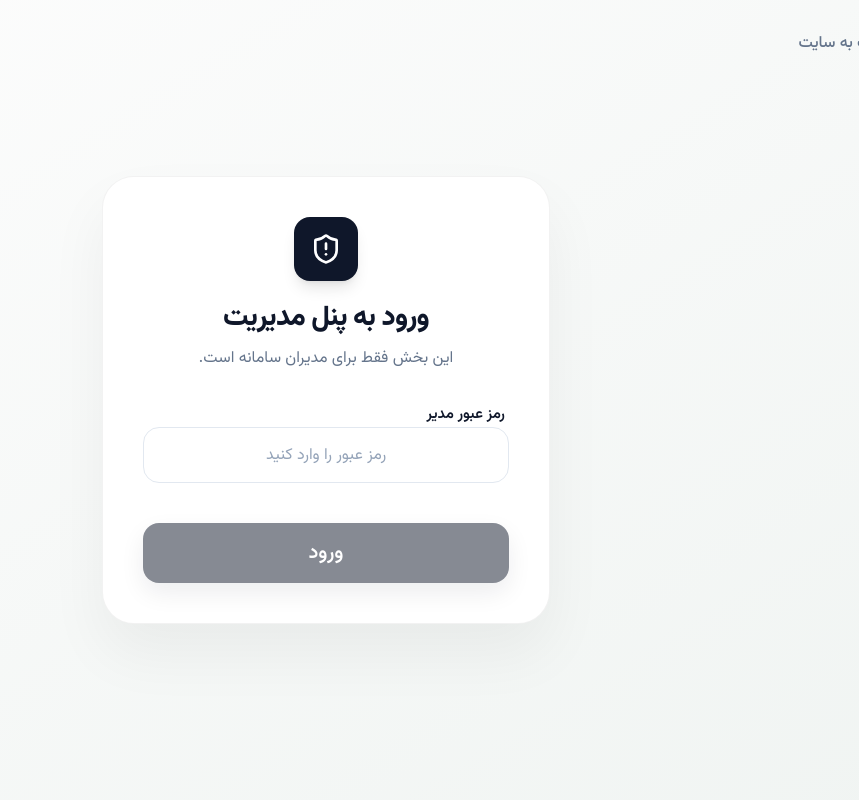
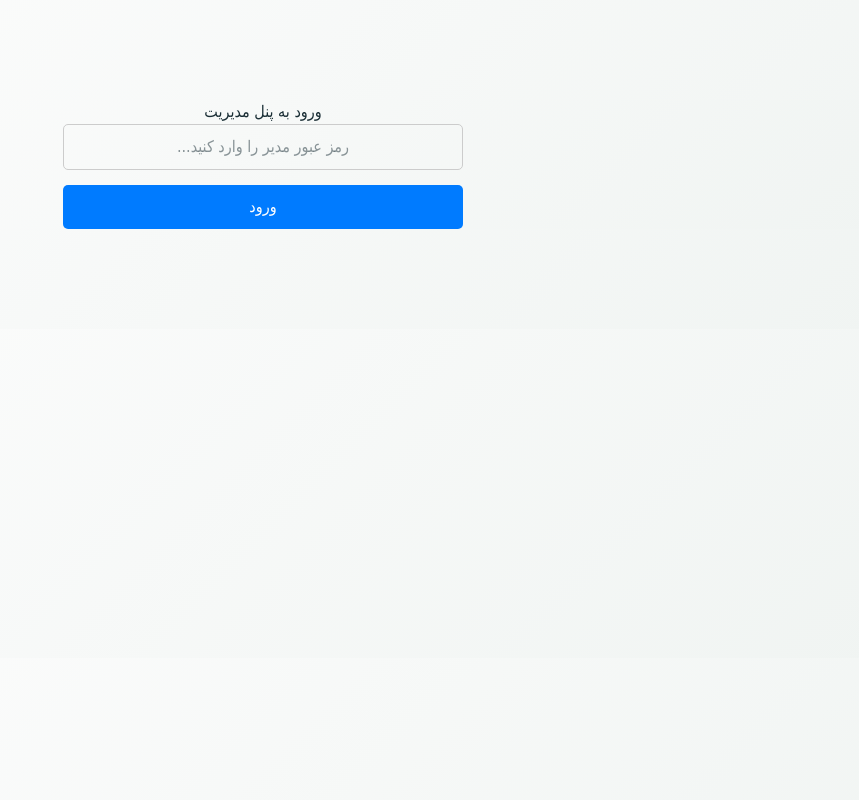
Before and after one commit to amirazizi012/test_website, a React (Vite) app: page /admin/login in a window 1280 px wide. Shown: the whole page, without its empty margins (421-1280 px from the left). Built offline with nearby package versions, Linux system fonts and the light colour scheme.

Commit message:
وایی

```diff
--- a/src/pages/AdminLogin.tsx
+++ b/src/pages/AdminLogin.tsx
@@ -1,86 +1,99 @@
-import { useState } from "react";
-import { Link, useNavigate } from "react-router-dom";
-import { motion } from "motion/react";
-import { ShieldAlert, ArrowRight, Loader2 } from "lucide-react";
-import { Input } from "../components/ui/Input";
-import { Button } from "../components/ui/Button";
-import { saveAdminSession } from "../lib/adminAuth";
+import React, { useState } from "react";
+import { useNavigate } from "react-router-dom";
 
 export default function AdminLogin() {
+  const [password, setPassword] = useState("");
+  const [error, setError] = useState("");
+  const [loading, setLoading] = useState(false);
   const navigate = useNavigate();
-  const [password, setPassword] = useState("");
-  const [isLoading, setIsLoading] = useState(false);
-  const [error, setError] = useState("");
 
   const handleLogin = async (e: React.FormEvent) => {
     e.preventDefault();
+    if (!password) {
+      setError("لطفاً رمز عبور را وارد کنید.");
+      return;
+    }
+
     setError("");
-    setIsLoading(true);
+    setLoading(true);
+
     try {
-      const res = await fetch("/api/admin/login", {
+      // ارسال درخواست به روت جدیدی که در سرور ساختیم
+      const response = await fetch("/api/admin/login", {
         method: "POST",
-        headers: { "Content-Type": "application/json" },
+        headers: {
+          "Content-Type": "application/json",
+        },
         body: JSON.stringify({ password }),
       });
-      const data = await res.json();
-      if (!res.ok) {
-        setError(data.error || "ورود ناموفق بود.");
+
+      const data = await response.json();
+
+      if (!response.ok) {
+        setError(data.error || "رمز عبور اشتباه است یا مشکلی پیش آمده.");
+        setLoading(false);
         return;
       }
-      saveAdminSession(data.token, data.isDefault);
-      navigate("/admin/dashboard");
-    } catch {
-      setError("ارتباط با سرور برقرار نشد.");
-    } finally {
-      setIsLoading(false);
+
+      // ۱. ذخیره توکن ادمین در مرورگر
+      localStorage.setItem("token", data.token);
+
+      // ۲. ساخت یک کاربر مجازی در فرانت‌اند تا بقیه کامپوننت‌ها بفهمند ادمین لاگین کرده
+      const adminUser = {
+        id: "fixed-admin",
+        role: "Admin",
+        fullName: "مدیر سامانه",
+      };
+      localStorage.setItem("user", JSON.stringify(adminUser));
+
+      // ۳. انتقال مستقیم به داشبورد مدیریت
+      // نکته: اگر مسیر داشبورد شما چیز دیگری است (مثلا /admin/dashboard) آن را اینجا تغییر دهید
+      navigate("/admin");
+
+      // اگر فرانت‌اند شما از Context خاصی برای لاگین استفاده می‌کند،
+      // رفرش کردن صفحه باعث می‌شود Context اطلاعات جدید را از LocalStorage بخواند
+      window.location.reload();
+
+    } catch (err) {
+      setError("خطا در ارتباط با سرور. لطفاً اتصال اینترنت را بررسی کنید.");
+      setLoading(false);
     }
   };
 
   return (
-    <div className="min-h-screen bg-gradient-to-br from-[#fdfdfd] to-[#f0f4f2] flex flex-col items-center justify-center relative px-4 text-[#1A2E35] font-sans">
-      <Link to="/" className="absolute top-8 right-8 text-[#64748B] hover:text-[#0F172A] flex items-center gap-2 transition-colors font-medium">
-        <ArrowRight className="w-5 h-5" />
-        بازگشت به سایت
-      </Link>
-
-      <motion.div
-        initial={{ opacity: 0, y: 20 }}
-        animate={{ opacity: 1, y: 0 }}
-        className="w-full max-w-md bg-white border border-black/5 rounded-[32px] p-10 shadow-[0_30px_60px_rgba(0,0,0,0.05)] relative z-10"
-      >
-        <div className="flex flex-col items-center mb-8 text-center">
-          <div className="w-16 h-16 bg-[#0F172A] rounded-2xl flex items-center justify-center text-white font-bold text-3xl mb-4 shadow-lg">
-            <ShieldAlert className="w-8 h-8" />
-          </div>
-          <h1 className="text-[28px] font-extrabold text-[#0F172A] tracking-tight mb-2">ورود به پنل مدیریت</h1>
-          <p className="text-[16px] text-[#64748B]">این بخش فقط برای مدیران سامانه است.</p>
-        </div>
+    <div style={{ maxWidth: "400px", margin: "100px auto", textAlign: "center", fontFamily: "Tahoma, sans-serif" }}>
+      <h2>ورود به پنل مدیریت</h2>
 
       {error && (
-          <div className="bg-[#FEF2F2] border border-[#FECACA] text-[#B91C1C] text-[14px] font-medium rounded-xl px-4 py-3 text-center mb-6">
+        <div style={{ backgroundColor: "#ffcccc", color: "#cc0000", padding: "10px", borderRadius: "5px", marginBottom: "15px" }}>
           {error}
         </div>
       )}
 
-        <form onSubmit={handleLogin} className="space-y-6">
-          <div className="space-y-2">
-            <label className="text-[15px] font-semibold text-[#0F172A] pr-1">رمز عبور مدیر</label>
-            <Input
+      <form onSubmit={handleLogin} style={{ display: "flex", flexDirection: "column", gap: "15px" }}>
+        <input
           type="password"
-              required
-              placeholder="رمز عبور را وارد کنید"
-              dir="ltr"
-              className="text-center"
+          placeholder="رمز عبور مدیر را وارد کنید..."
           value={password}
           onChange={(e) => setPassword(e.target.value)}
+          style={{ padding: "10px", fontSize: "16px", borderRadius: "5px", border: "1px solid #ccc", textAlign: "center" }}
         />
-          </div>
-
-          <Button type="submit" size="lg" className="w-full mt-4" disabled={isLoading || !password}>
-            {isLoading ? <Loader2 className="w-6 h-6 animate-spin" /> : "ورود"}
-          </Button>
+        <button
+          type="submit"
+          disabled={loading}
+          style={{
+            padding: "10px",
+            fontSize: "16px",
+            backgroundColor: "#007bff",
+            color: "white",
+            border: "none",
+            borderRadius: "5px",
+            cursor: loading ? "not-allowed" : "pointer"
+          }}
+        >
+          {loading ? "در حال بررسی..." : "ورود"}
+        </button>
       </form>
-      </motion.div>
     </div>
   );
 }
```
Lines whose indentation alone changed are shown as unchanged.
